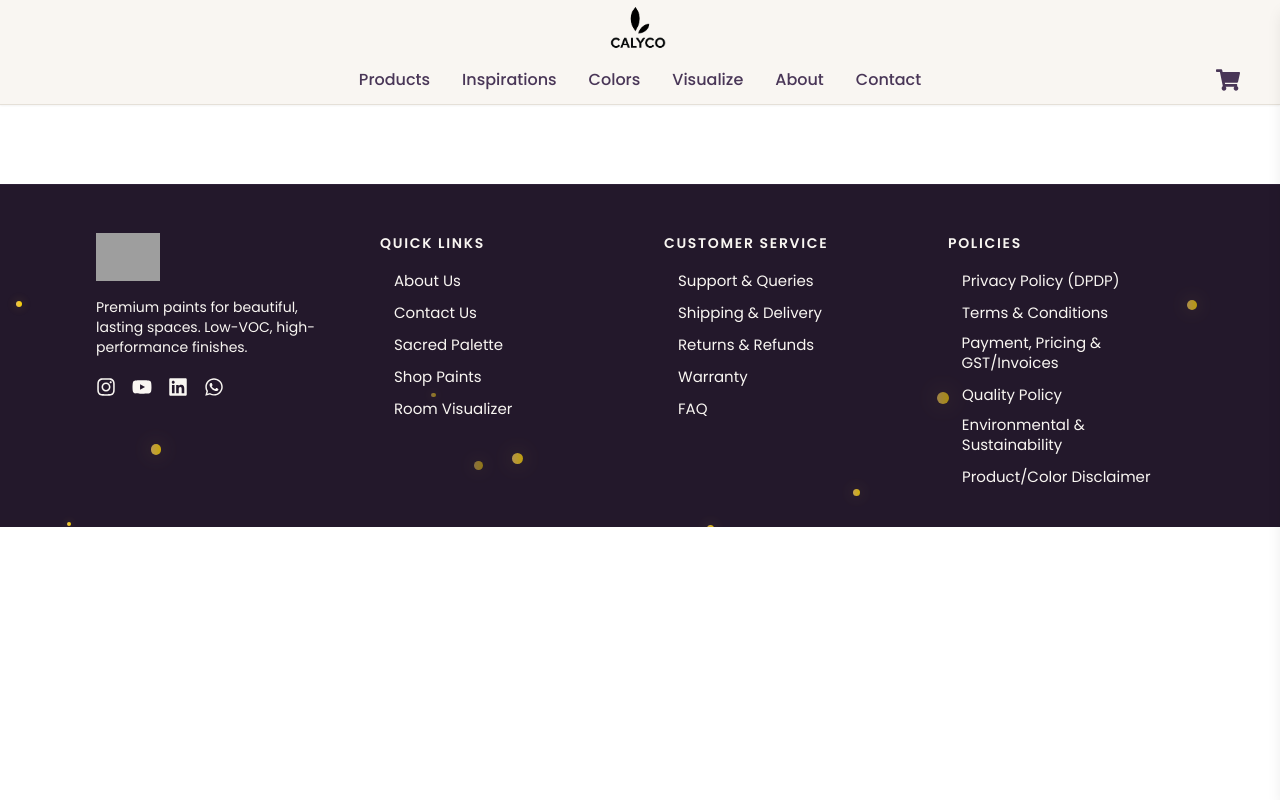
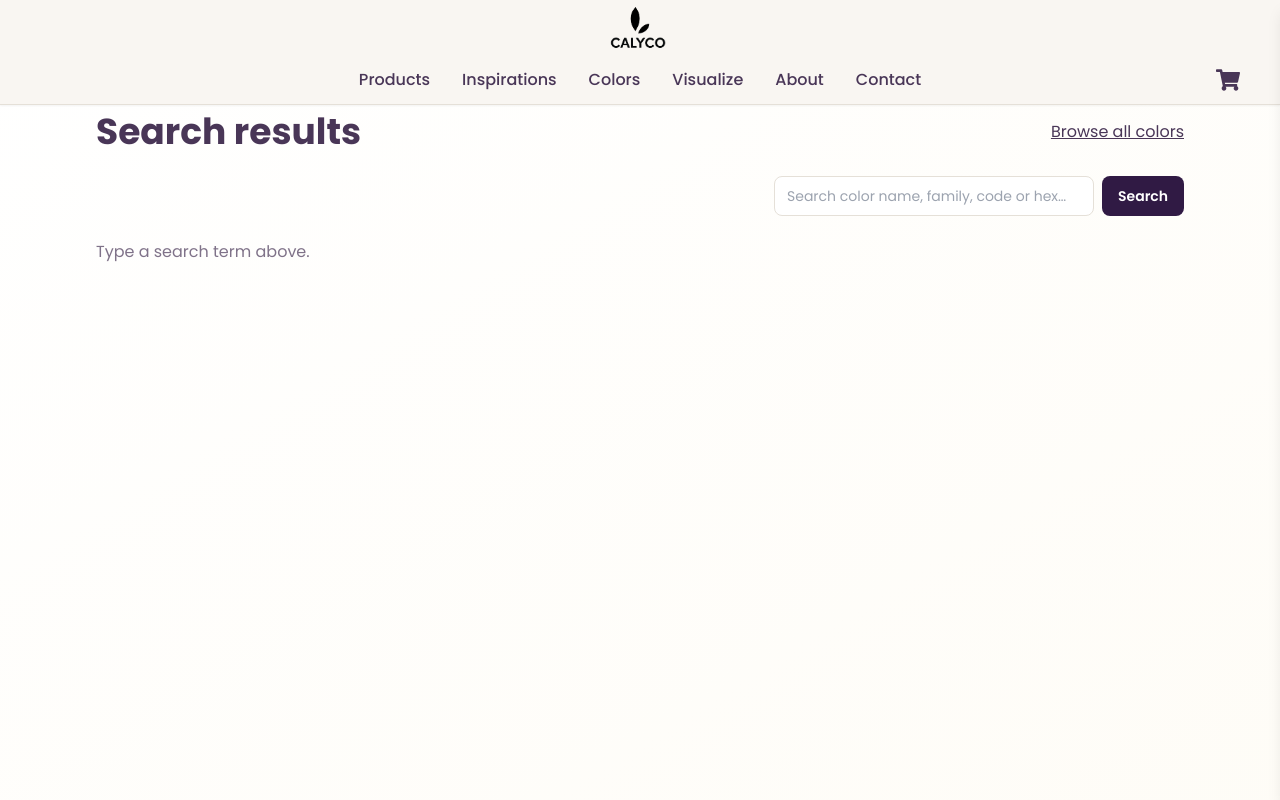
Before and after one commit to IIIPL/calyco, a React (Vite) app: page /colors/search in a window 1280 px wide. Shown: the top 800 px of the page. Built offline with nearby package versions, Linux system fonts and the light colour scheme; grey boxes are pictures that could not be loaded.

Commit message:
COlorSearch

```diff
--- a/src/App.jsx
+++ b/src/App.jsx
@@ -31,6 +31,7 @@ import NotFound from './pages/NotFound';
 import FullColorPage from './pages/Colors/FullColorPage'
 import FamilyColorGroup from './pages/FamilyPage'
 import ColorDetailPage from './pages/ColorDetailPage'
+import ColorsSearchPage from './pages/Colors/ColorsSearchPage'
 
 
 // Import new providers and pages
@@ -82,6 +83,7 @@ function App() {
               <Route path="/colors/family/:familyName" element={<FamilyColorGroup/>} />
               <Route path="/colors/family/:familyName/:colorName" element={<ColorDetailPage />} />
               <Route path="/colors/:colorName" element={<ColorPageWrapper />} />
+              <Route path="/colors/search" element={<ColorsSearchPage />} />
               <Route path='/inspirations' element={<InspirationPage/>}/>
               <Route path='/inspirations/kitchen' element={<KitchenInspiration/>}/>
               <Route path='/inspirations/bedroom' element={<BedroomInspiration/>}/>
--- a/src/components/ColorComponents/FamilyNavigator.jsx
+++ b/src/components/ColorComponents/FamilyNavigator.jsx
@@ -1,4 +1,4 @@
-import React, { useMemo, useRef, useEffect } from "react";
+import React, { useMemo, useRef, useEffect, useState } from "react";
 import { useNavigate, useParams } from "react-router-dom";
 import { flatColors } from "../../data/flatColors";
 import { ChevronLeftIcon, ChevronRightIcon } from "@heroicons/react/24/solid";
@@ -18,6 +18,7 @@ export default function FamilyNavigator() {
   const { familyName } = useParams();
   const navigate = useNavigate();
   const scrollerRef = useRef(null);
+  const [term, setTerm] = useState("");
 
   const families = useMemo(() => {
     const seen = new Set();
@@ -71,7 +72,7 @@ export default function FamilyNavigator() {
   return (
     <div className="top-20 z-40 bg-white border-y border-[#e5e0d8] my-5">
       <div className="max-w-screen-xl mx-auto px-4 sm:px-6 md:px-10 lg:px-24 py-3">
-        <div className="flex items-center gap-2">
+        <div className="flex flex-col items-stretch gap-3">
           {/* Prev */}
           {/* <button
             aria-label="Previous family"
@@ -84,7 +85,7 @@ export default function FamilyNavigator() {
           {/* Chips scroller */}
           <div
             ref={scrollerRef}
-            className="flex-1 overflow-x-auto overflow-y-visible scroll-smooth no-scrollbar"
+            className="w-full overflow-x-auto overflow-y-visible scroll-smooth no-scrollbar"
             style={{ WebkitOverflowScrolling: "touch" }}
           >
             <div
@@ -133,6 +134,7 @@ export default function FamilyNavigator() {
               })}
             </div>
           </div>
+
           {/* Next */}
           {/* <button
             aria-label="Next family"
@@ -142,6 +144,35 @@ export default function FamilyNavigator() {
             <ChevronRightIcon className="w-5 h-5 text-[#1a1a1a]" />
           </button> */}
         </div>
+
+        {/* Search row (below chips): right-aligned on md+, full-width on mobile */}
+        <form
+          onSubmit={(e) => {
+            e.preventDefault();
+            const q = term.trim();
+            if (!q) return;
+            navigate(`/colors/search?query=${encodeURIComponent(q)}`);
+            window.scrollTo({ top: 0, behavior: "smooth" });
+          }}
+          className="mt-2 flex justify-stretch md:justify-end"
+          role="search"
+          aria-label="Search colors"
+        >
+          <div className="flex items-center gap-2 w-full md:w-auto">
+            <input
+              value={term}
+              onChange={(e) => setTerm(e.target.value)}
+              placeholder="Search color name or hex…"
+              className="h-10 w-full md:w-64 lg:w-72 rounded-lg border border-[#e5e0d8] px-3 text-sm focus:outline-none focus:ring-2 focus:ring-[#F0C85A] focus:border-transparent"
+            />
+            <button
+              type="submit"
+              className="h-10 px-4 rounded-lg bg-[#301A44] text-white text-sm font-semibold hover:bg-[#493657] transition"
+            >
+              Search
+            </button>
+          </div>
+        </form>
       </div>
     </div>
   );
--- /dev/null
+++ b/src/pages/Colors/ColorsSearchPage.jsx
@@ -0,0 +1,134 @@
+import React, { useMemo, useState, useEffect } from "react";
+import { useNavigate, useSearchParams, Link } from "react-router-dom";
+import { flatColors } from "../../data/flatColors";
+// ⬇️ Adjust the path to where your ColorBox actually lives
+import ColorBox from "../../components/ColorComponents/ColorBox";
+
+const slugify = (text) =>
+  text?.toLowerCase().trim().replace(/\s+/g, "-").replace(/[^\w\-&]+/g, "").replace(/\-\-+/g, "-");
+
+const norm = (s) => (s || "").toLowerCase().trim();
+
+export default function ColorsSearchPage() {
+    const navigate = useNavigate();
+    const [params] = useSearchParams();
+    const q = norm(params.get("query"));
+    const [term, setTerm] = useState(params.get("query") || "");
+
+    useEffect(() => {
+        document.title = "Search results for " + q;
+    }, [q]);
+
+
+  const results = useMemo(() => {
+    if (!q) return [];
+
+    // support multi-term queries, match across several fields
+    const terms = q.split(/\s+/).filter(Boolean);
+    const norm = s => (s || "").toLowerCase().trim();
+    const cleanHex = h => norm(h).replace(/^#/, "");
+    const expand3 = h => (h.length === 3 ? h.split("").map(ch => ch + ch).join("") : h);
+
+    return flatColors.filter(c => {
+      const name = norm(c.name ?? c.color_name);            // <-- FIX: use `name`
+      const fam  = norm(c.color_family ?? c.family ?? "");
+      const code = norm(c.code ?? c.id ?? "");
+      const desc = norm(c.description ?? "");
+      const hexFull   = cleanHex(c.hex ?? "");
+      const hexExpand = expand3(hexFull);
+
+      return terms.every(t => {
+        const tNorm = norm(t);
+        const tHex  = expand3(cleanHex(tNorm));
+        return (
+          name.includes(tNorm) ||        // name search works now
+          fam.includes(tNorm)  ||
+          code.includes(tNorm) ||
+          desc.includes(tNorm) ||
+          hexFull.includes(tHex) || hexExpand.includes(tHex)
+        );
+      });
+    });
+  }, [q]);
+
+  return (
+    <div className="min-h-screen bg-gradient-to-br from-white to-[#F0C85A]/5">
+      <div className="max-w-screen-xl mx-auto px-4 sm:px-6 md:px-10 lg:px-24 pt-28 pb-16">
+        <div className="flex items-center justify-between gap-3 mb-6">
+          <h1 className="text-3xl md:text-4xl font-bold text-[#493657]">
+            Search results{q ? ` for "${params.get("query")}"` : ""}
+          </h1>
+          <Link
+            to="/colors"
+            className="text-[#493657] hover:text-[#F0C85A] underline"
+          >
+            Browse all colors
+          </Link>
+        </div>
+
+        {/* Search row (right-aligned on md+, full-width on mobile) */}
+        <form
+          onSubmit={(e) => {
+            e.preventDefault();
+            const next = term.trim();
+            if (!next) return;
+            navigate(`/colors/search?query=${encodeURIComponent(next)}`);
+            window.scrollTo({ top: 0, behavior: "smooth" });
+          }}
+          className="mb-6 flex justify-stretch md:justify-end"
+          role="search"
+          aria-label="Search colors"
+        >
+          <div className="flex items-center gap-2 w-full md:w-auto">
+            <input
+              value={term}
+              onChange={(e) => setTerm(e.target.value)}
+              placeholder="Search color name, family, code or hex…"
+              className="h-10 w-full md:w-64 lg:w-80 rounded-lg border border-[#e5e0d8] px-3 text-sm focus:outline-none focus:ring-2 focus:ring-[#F0C85A] focus:border-transparent"
+            />
+            <button
+              type="submit"
+              className="h-10 px-4 rounded-lg bg-[#301A44] text-white text-sm font-semibold hover:bg-[#493657] transition"
+            >
+              Search
+            </button>
+          </div>
+        </form>
+
+        {/* Empty state */}
+        {!q && (
+          <div className="text-[#493657]/70">Type a search term above.</div>
+        )}
+        {q && results.length === 0 && (
+          <div className="text-[#493657]/70">
+            No matching colors found. Try another name, family, or hex.
+          </div>
+        )}
+
+        {/* Grid */}
+        {results.length > 0 && (
+          <div className="grid grid-cols-2 sm:grid-cols-3 lg:grid-cols-4 xl:grid-cols-5 gap-4 md:gap-6">
+            {results.map((c) => {
+              const famSlug = slugify(c.color_family);
+              return (
+                <ColorBox
+                  key={`${c.color_family}-${c.color_name}-${c.hex}`}
+                  color={c}
+                  onViewFamily={() => {
+                    navigate(`/colors/family/${famSlug}`);
+                    window.scrollTo({ top: 0, behavior: "smooth" });
+                  }}
+                  onCopyHex={async () => {
+                    try {
+                      await navigator.clipboard.writeText(c.hex);
+                    } catch {}
+                  }}
+                />
+              );
+            })}
+          </div>
+        )}
+      </div>
+    </div>
+  );
+}
```
